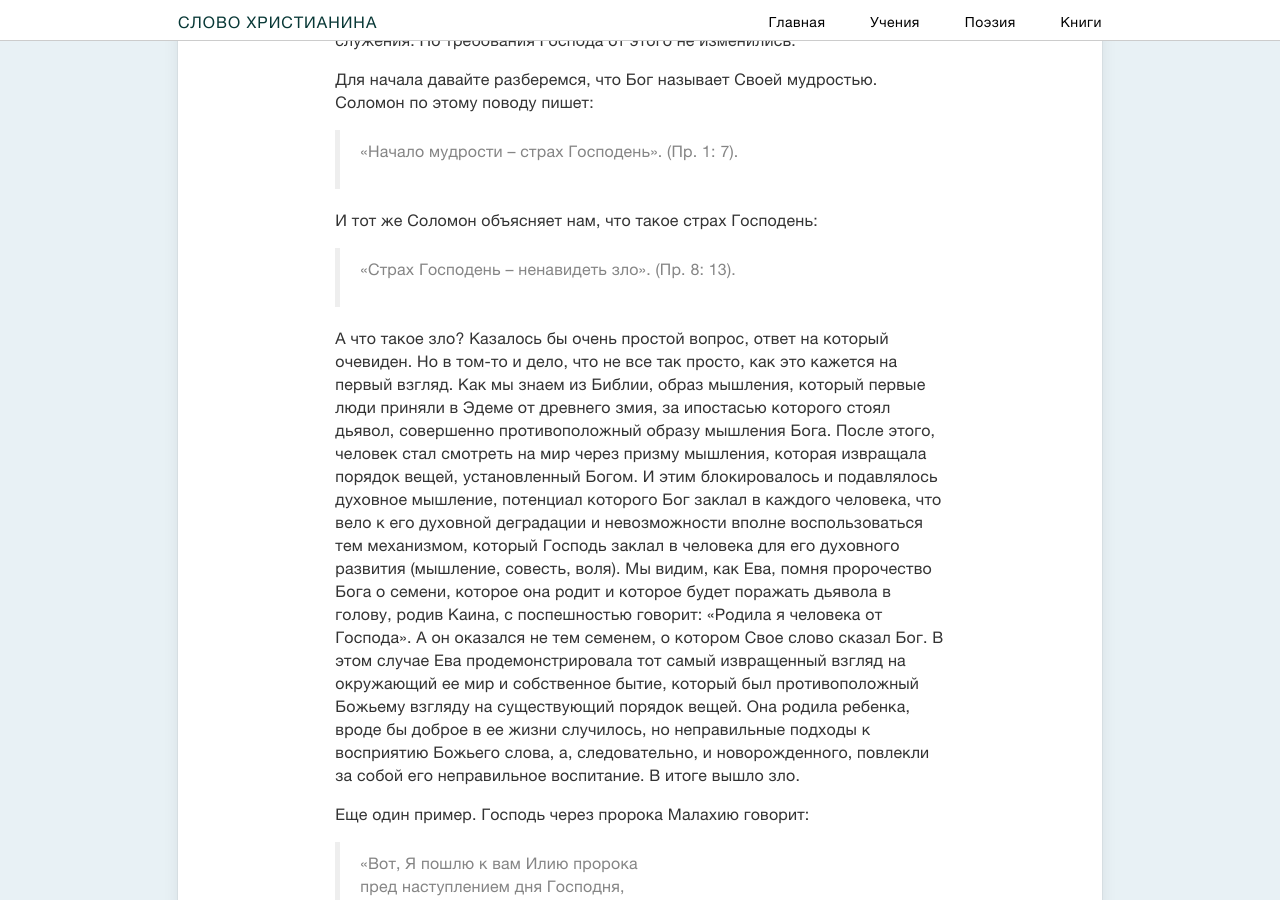
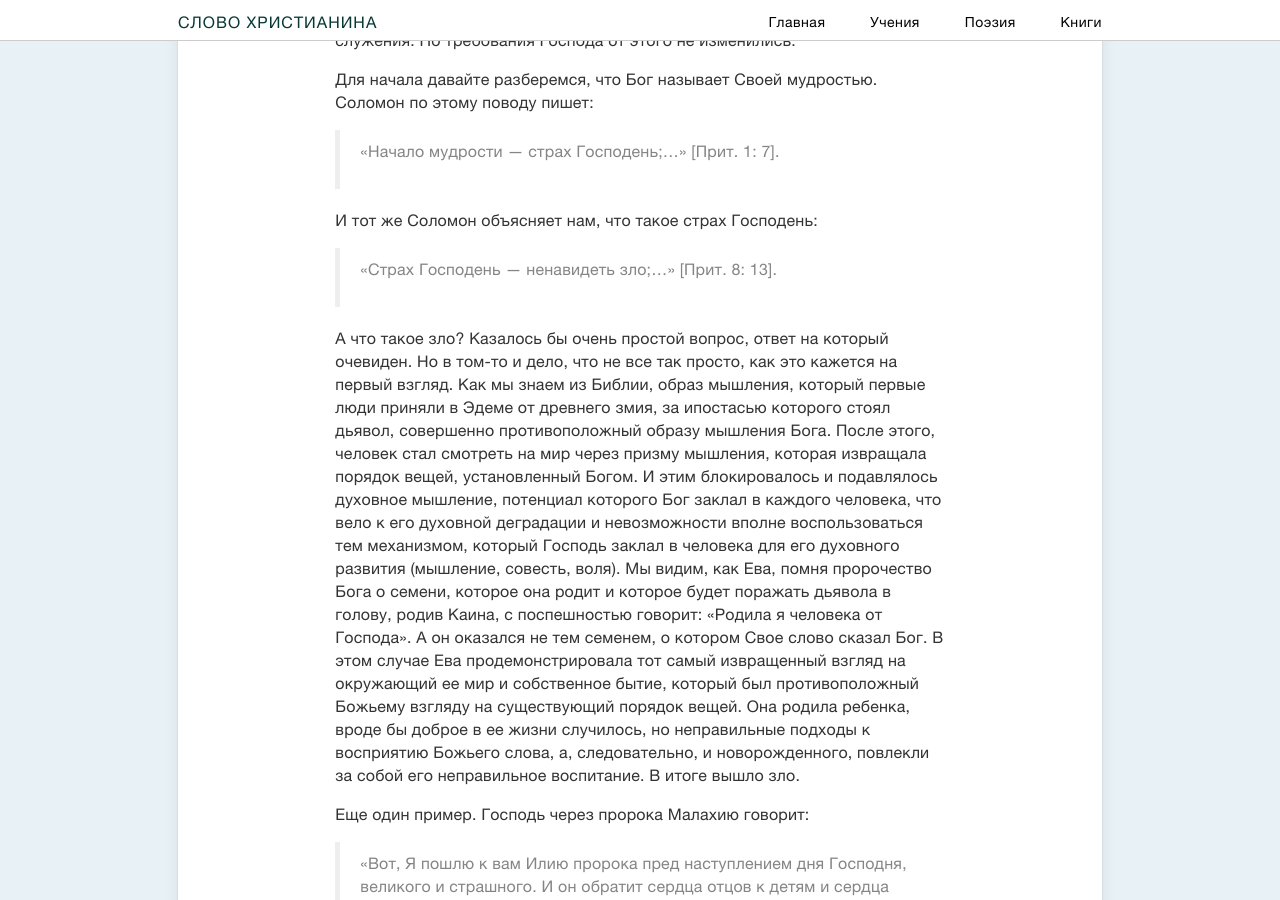
Before and after one commit to slovohrista/slovohrista.github.io, a Jekyll site: the page built from _posts/doctrine/2013-12-06-horosha-mudrosts-naslediem-1.md, in a window 1280 px wide and 900 px high, scrolled down 938 px. Built offline with Jekyll 4.4.1, drawn with Linux system fonts in a browser that asks for light colours; nearby versions of some CDN libraries; comment, search, counter and statistics services are not loaded; some of the changed text lies outside the part shown.

Commit message:
Update 2013-12-06-horosha-mudrosts-naslediem-1.md

```diff
--- a/_posts/doctrine/2013-12-06-horosha-mudrosts-naslediem-1.md
+++ b/_posts/doctrine/2013-12-06-horosha-mudrosts-naslediem-1.md
@@ -7,36 +7,27 @@
 ---
 Екклесиаст пишет:
 
-> «Хороша мудрость с наследием,
-> и особенно для видящих солнце…». (Екк. 7: 11).
+> «Хороша мудрость с наследством, и особенно для видящих солнце:» [Екк. 7: 11].
 
 Поскольку книга Екклесиаста имеет пророческий характер, за ипостасью которого стоит личность царя Соломона, получившего от Господа в ответ на свои молитвы Божью мудрость, то и характер ее изречений, свойственный всем пророческим библейским текстам, как правило, имеет глубокий смысл. Его то и предстоит нам рассмотреть и понять в озвученном выше изречении мудреца. Сразу оговорюсь, Богу нет никакого дела к философии, а Его слово сопряжено с процессами, которые существуют в среде христиан. Практически все пророческие тексты Библии – это разбросанная по всем Писаниям мозаика духовных законов, непреходящих и постоянно действующих в соответствующих духовных процессах формирования церкви Христовой, которые начались сразу же после грехопадения Адама и Евы и никогда не прекращались. Глубина данных текстов (которая есть их сокровенным кладом, потому что дает нам возможность понять характер и значение тех или иных Божьих законов, их действие и цель) соответствует уровню новозаветного служения, который заповедал Христос, хотя это не значит, что церковь сегодня находится на данном уровне духовного служения. Но требования Господа от этого не изменились.
 
 Для начала давайте разберемся, что Бог называет Своей мудростью. Соломон по этому поводу пишет:
 
-> «Начало мудрости – страх Господень». (Пр. 1: 7).
+> «Начало мудрости — страх Господень;…» [Прит. 1: 7].
 
 И тот же Соломон объясняет нам, что такое страх Господень:
 
-> «Страх Господень – ненавидеть зло». (Пр. 8: 13).
+> «Страх Господень — ненавидеть зло;…» [Прит. 8: 13].
 
 А что такое зло? Казалось бы очень простой вопрос, ответ на который очевиден. Но в том-то и дело, что не все так просто, как это кажется на первый взгляд. Как мы знаем из Библии, образ мышления, который первые люди приняли в Эдеме от древнего змия, за ипостасью которого стоял дьявол, совершенно противоположный образу мышления Бога. После этого, человек стал смотреть на мир через призму мышления, которая извращала порядок вещей, установленный Богом. И этим блокировалось и подавлялось духовное мышление, потенциал которого Бог заклал в каждого человека, что вело к его духовной деградации и невозможности вполне воспользоваться тем механизмом, который Господь заклал в человека для его духовного развития (мышление, совесть, воля). Мы видим, как Ева, помня пророчество Бога о семени, которое она родит и которое будет поражать дьявола в голову, родив Каина, с поспешностью говорит: «Родила я человека от Господа». А он оказался не тем семенем, о котором Свое слово сказал Бог. В этом случае Ева продемонстрировала тот самый извращенный взгляд на окружающий ее мир и собственное бытие, который был противоположный Божьему взгляду на существующий порядок вещей. Она родила ребенка, вроде бы доброе в ее жизни случилось, но неправильные подходы к восприятию Божьего слова, а, следовательно, и новорожденного, повлекли за собой его неправильное воспитание. В итоге вышло зло.
 
 Еще один пример. Господь через пророка Малахию говорит:
 
-> «Вот, Я пошлю к вам Илию пророка
-> пред наступлением дня Господня,
-> великого и страшного.
-> И он обратит сердца отцов к детям,
-> и сердца детей к отцам их, чтобы Я,
-> придя, не поразил земли проклятием». (Мал. 4: 5-6).
+> «Вот, Я пошлю к вам Илию пророка пред наступлением дня Господня, великого и страшного. И он обратит сердца отцов к детям и сердца детей к отцам их, чтобы Я, придя, не поразил земли проклятием.» [Мал. 4: 5–6].
 
 Как все уже знают, данное пророчество предсказывало служение Иоанна Крестителя, ставшее предтечей служения Господа Иисуса Христа. Ангел Господень, явившийся священнику Захарии, практически повторил сказанное пророком приблизительно на 400 лет раньше:
 
-> «И придет пред Ним (Христом, авт.) в духе
-> и силе Илии, чтобы возвратить сердца отцов детям,
-> и непокорным образ мышления праведников, дабы
-> представить народ Господу приготовленный». (Лук. 1:17).
+> «И предыдет пред Ним (Христом, авт.) в духе и силе Илии, чтобы возвратить сердца отцов детям, и непокорным образ мыслей праведников, дабы представить Господу народ приготовленный.» [Лук. 1: 17].
 
 Выше приведенные тексты показательны для наших изысканий, ибо имеют непосредственное отношение к теме существования различных образов мышления, они подтверждают их наличие на пророческом уровне учения. Бог через Своего ангела говорит о возврате сердец детей отцам и сердец отцов детям, а также об образе мышления праведника, что подразумевает наличие и противоположного образа мышления. Это понятно. Несколько слов скажу о сердцах отцов и детей, которые соответственно данным пророчествам должны воссоединиться посредством служения Иоанна Крестителя.
 
```
Also changed, not shown: other parts of _posts/doctrine/2013-12-06-horosha-mudrosts-naslediem-1.md (+2 -7 lines).
